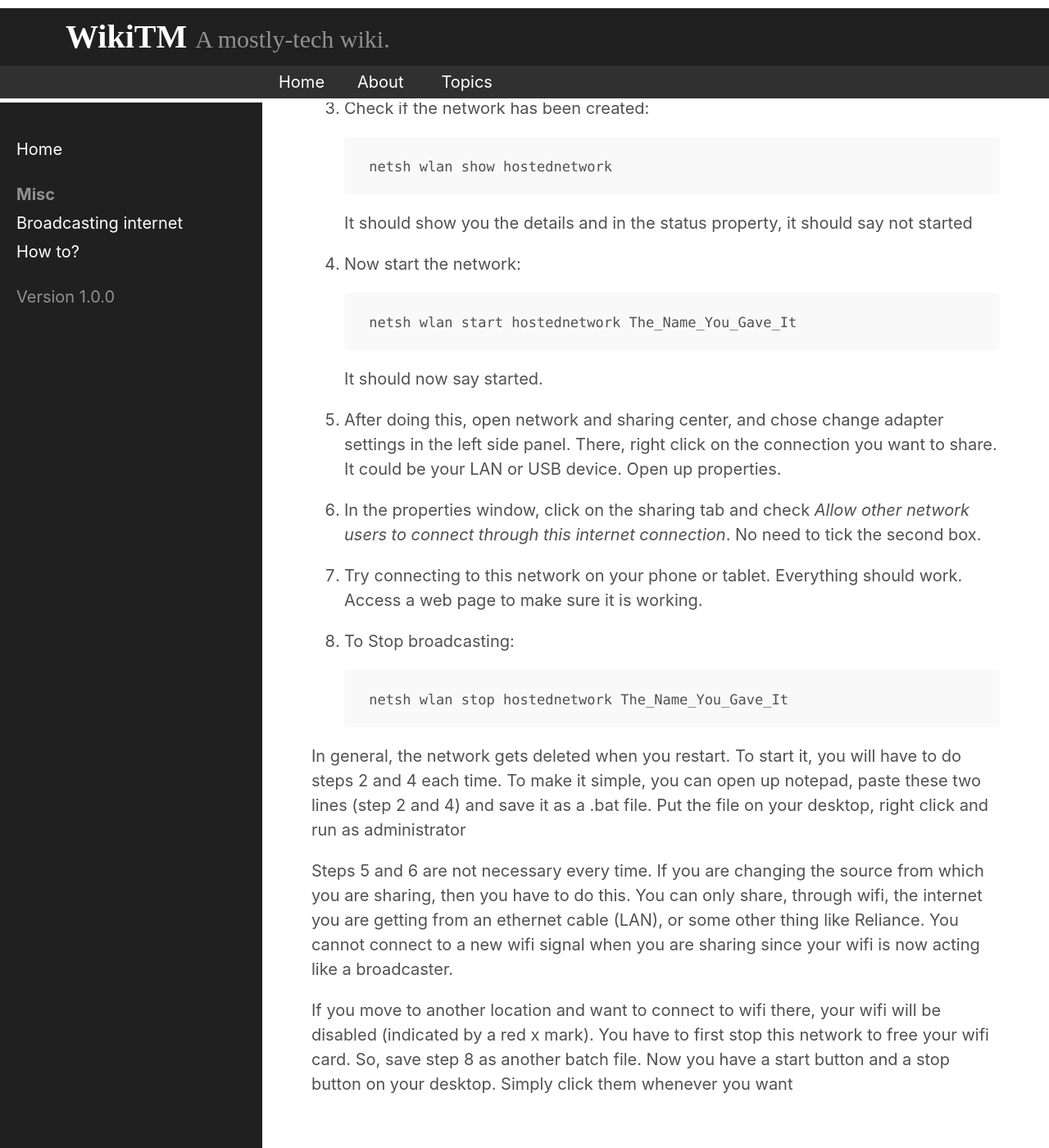
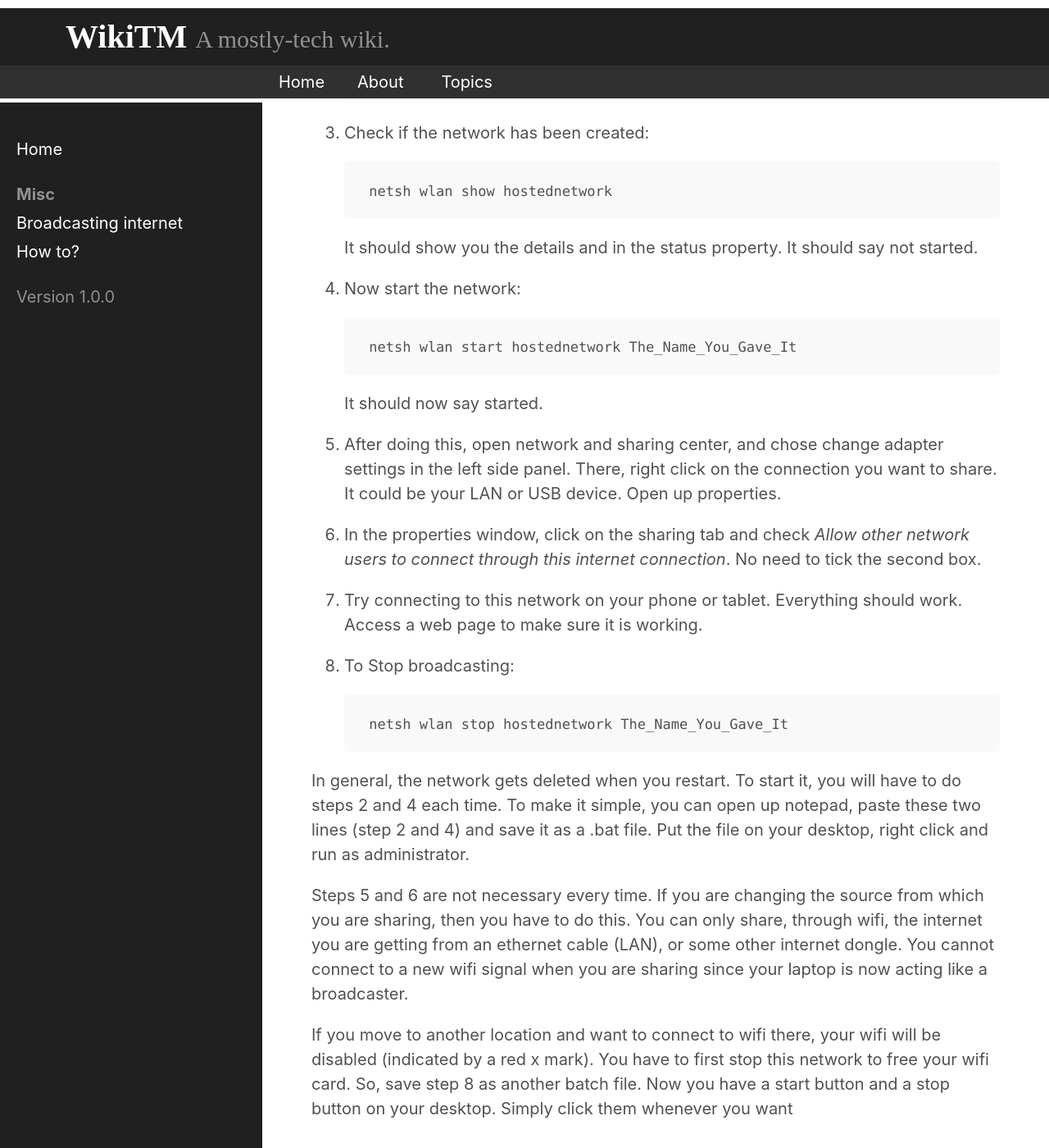
Before and after one commit to tejaswid/wikitm, a Jekyll site: the page built from topics/_misc/broadcastingInternet.md, in a window 1280 px wide and 1400 px high, scrolled down 711 px. Shown: the whole window at 82% size. Built offline with Jekyll 4.4.1, drawn with Linux system fonts in a browser that asks for light colours; some of the changed text lies outside the part shown.

Commit message:
Renamed file

````diff
--- a/topics/_misc/2020-01-25-broadcastingInternet.md
+++ b/topics/_misc/broadcastingInternet.md
@@ -1,13 +1,12 @@
 ---
 layout: page
 title: Broadcasting internet
-grouped-by: monkey
 ---
 # Broadcasting internet from your Windows computer
 
-Scenario: You receive internet through an ethernet cable (LAN) or a USB dongle. You want to share this internet to laptops, mobile phones, tablets etc.
+Scenario: You receive internet through an ethernet cable (LAN) or a USB dongle. You want to create a hotspot and share this internet to other devices.
 
-Here is the simplest way to do it on a Windows system that has a suitable wifi card.
+Here is the simplest way to do it using the command prompt on a Windows system that has a suitable wifi card.
 
 Open command prompt.
 
@@ -18,7 +17,7 @@
 	```
 	Look for the property: Hosted network supported.  It should say yes here.
 
-2. Set up a network:
+2. Set up a network: Replace Some_Name and Some_Password with what you like.
 
 	```
 	netsh wlan set hostednetwork mode=allow ssid=Some_Name key=Some_Password
@@ -29,7 +28,7 @@
 	```
 	netsh wlan show hostednetwork
 	```
-	It should show you the details and in the status property, it should say not started
+	It should show you the details and in the status property. It should say not started.
 
 4. Now start the network:
 
@@ -50,8 +49,8 @@
 	netsh wlan stop hostednetwork The_Name_You_Gave_It
 	```
 
-In general, the network gets deleted when you restart. To start it, you will have to do steps 2 and 4 each time. To make it simple, you can open up notepad, paste these two lines (step 2 and 4) and save it as a .bat file. Put the file on your desktop, right click and run as administrator
+In general, the network gets deleted when you restart. To start it, you will have to do steps 2 and 4 each time. To make it simple, you can open up notepad, paste these two lines (step 2 and 4) and save it as a .bat file. Put the file on your desktop, right click and run as administrator.
 
-Steps 5 and 6 are not necessary every time. If you are changing the source from which you are sharing, then you have to do this. You can only share, through wifi, the internet you are getting from an ethernet cable (LAN), or some other thing like Reliance. You cannot connect to a new wifi signal when you are sharing since your wifi is now acting like a broadcaster.
+Steps 5 and 6 are not necessary every time. If you are changing the source from which you are sharing, then you have to do this. You can only share, through wifi, the internet you are getting from an ethernet cable (LAN), or some other internet dongle. You cannot connect to a new wifi signal when you are sharing since your laptop is now acting like a broadcaster.
 
 If you move to another location and want to connect to wifi there, your wifi will be disabled (indicated by a red x mark). You have to first stop this network to free your wifi card. So, save step 8 as another batch file. Now you have a start button and a stop button on your desktop. Simply click them whenever you want
````
